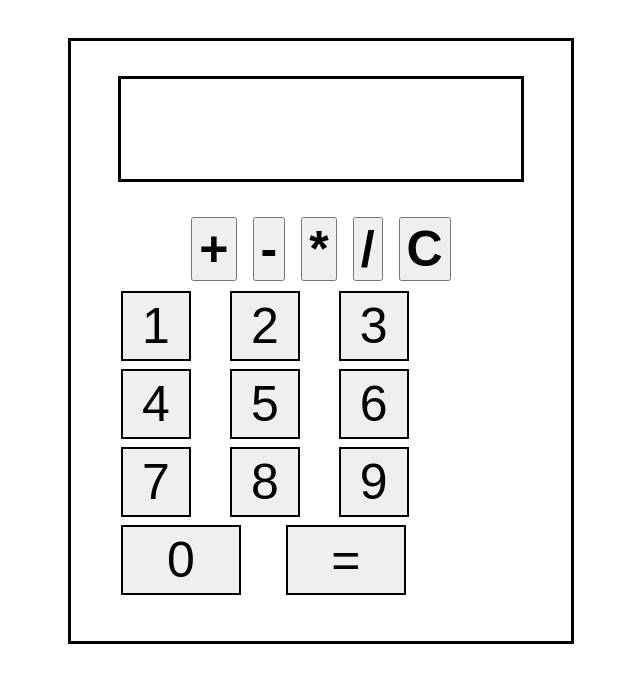
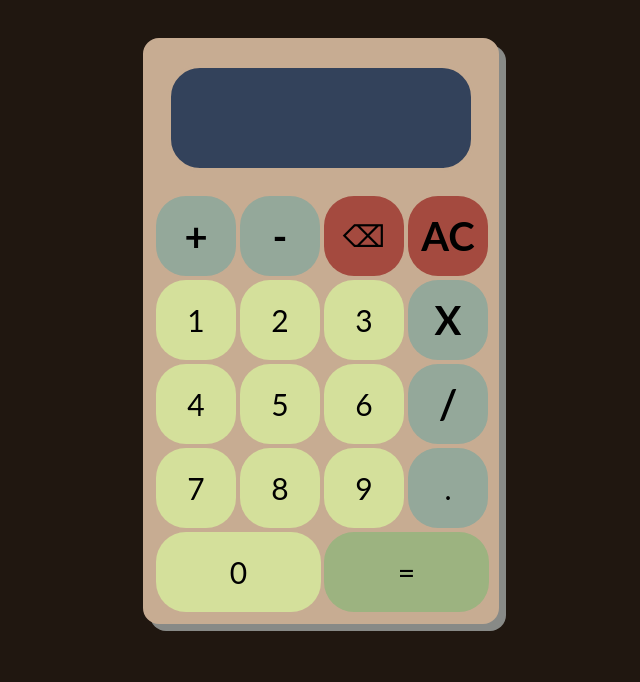
Before and after one commit to gghln/Calculator, a plain HTML site: page index.html in a window 1280 px wide. Shown: the whole page, without its empty margins (319-959 px from the left). Drawn offline with Linux system fonts and the light colour scheme.

Commit message:
Finished CSS

```diff
--- a/index.css
+++ b/index.css
@@ -1,88 +1,113 @@
+body{
+    background-color: #201710;
+}
 .container{
     border-style: solid;
-    width:500px;
-    height: 600px;
+    border-color:#C7AC92;
+    background-color: #C7AC92;
+    box-shadow: 7px 7px #888a87;
+    border-radius: 1em;
+    width:350px;
+    height: 580px;
     margin: 3% auto;
 }
+
 #screenSpace{
     border-style: solid;
-    width:400px;
+    background-color: #33425b;
+    border-color:#C7AC92;
+    border-radius: 2em;
+    width:300px;
     height: 100px;
     margin: 7% auto;
 }
 
 #currentScreen{
+    margin-top:15px;
+    margin-right: 15px;
+    font-family: 'Lato', sans-serif;
+    color: #f3f6f6;
+    height: 70px;
     text-align: right;
-    margin-top: 30px;
-    font-size: 40px;
+    font-size: 50px;
+    font-style: bold;
+
+}
+#previousScreen{
+    margin: 0;
+    font-family: 'Lato', sans-serif;
+    color: #f3f6f6;
+    height: 30px;
+    margin-right: 15px;
+    text-align: right;
+    font-size: 30px;
     font-style: bold;
 }
-#previousScreen{
-    text-align: right;
-    font-size: 25px;
-    margin-top: 0;
+
+/* Buttons Style */
+.buttonsContainer{
+    display: grid;
+    grid-template-columns: repeat(4, 5em);
+    margin-left:10px;
+    gap: 4px;
 }
 
-/* Operators Style */
-.operatorsContainer{
-    display: flex;
-    gap:1em;
-    justify-content: center;
+.buttons{
+    border-style: none;
+    border-radius: 1em;
+    background-color: #D4E09B;
+    font-family: 'Lato', sans-serif;
+    width:80px;
+    height: 80px;
+    margin: 0;
+    padding: 0;
+    text-align: center;
+    font-size: 30px;
 }
-.operators{
-    border-style: solid;
-    width:70px;
-    height: 70px;
-}
+
 h1{
     margin: 0;
     padding: 0;
     text-align: center;
-    position: relative;
-    top:50%;
-    transform: translateY(-50%);
-    font-size: 50px;
+    font-size: 40px;
 }
-/* End Operators Style */
 
-/* Numbers Style */
-.numbersContainer{
-    margin-top:10px;
-    padding-left: 10%;
-    display: grid;
-    grid-template-columns: repeat(3, 5em);
-    column-gap:1.8em;
-    row-gap: 0.5em;
+/*Background Colors*/
+.operator, #float{
+    background-color: #94A89A;
 }
-.numbers{
-    border-style: solid;
-    width:70px;
-    height: 70px;
-    margin: 0;
-    padding: 0;
-    text-align: center;
-    position: relative;
-    top:50%;
-    transform: translateY(-50%);
-    font-size: 50px;
+#clear, #backspace{
+    background-color:#a44a3f;
 }
 #equal{
-    border-style: solid;
-    width:70px;
-    height: 70px;
-    margin: 0;
-    padding: 0;
-    text-align: center;
-    position: relative;
-    top:50%;
-    transform: translateY(-50%);
-    font-size: 50px;
+    width:165px;
+    margin-left:2.8em;
+    background-color: #9CB380;
 }
 #zero{
-    width:120px;
+    width:165px;
 }
-#equal{
-    width: 120px;
-    margin-left: 70%;
+
+/*Hover effects and animations*/
+.numbers:hover{
+    background-color: #d9e3aa;
+    transition:0.2s;
+    transform: scale(1.05);
 }
-/* End Numbers Style*/
+
+.operator:hover, #float:hover{
+    background-color: #94a699;
+    transition:0.2s;
+    transform: scale(1.05);
+}
+
+#clear:hover, #backspace:hover{
+    background-color: #a15b52;
+    transition:0.1s;
+    transform: scale(1.05);
+}
+#equal:hover{
+    background-color: #9eb087;
+    transition:0.2s;
+    transform: scale(1.05);
+}
--- a/index.html
+++ b/index.html
@@ -8,28 +8,30 @@
 <body>
     <div class="container">
         <div id="screenSpace">
-            <p id="previousScreen"></p>
-            <p id="currentScreen"></p>
+            <div id="screenContainer">
+                <p id="previousScreen"></p>
+                <p id="currentScreen"></p>
+            </div>
         </div>
-        <div class="operatorsContainer">
-            <button class="operator" value="+"><h1>+</h1></button>
-            <button class="operator" value="-"><h1>-</h1></button>
-            <button class="operator" value="*"><h1>*</h1></button>
-            <button class="operator" value="/"><h1>/</h1></button>
-            <button  id="clear"><h1>C</h1></button>
-        </div>
-        <div class="numbersContainer">
-            <button class="numbers" value="1">1</button>
-            <button class="numbers" value="2">2</button>
-            <button class="numbers" value="3">3</button>
-            <button class="numbers" value="4">4</button>
-            <button class="numbers" value="5">5</button>
-            <button class="numbers" value="6">6</button>
-            <button class="numbers" value="7">7</button>
-            <button class="numbers" value="8">8</button>
-            <button class="numbers" value="9">9</button>
-            <button class="numbers" value="0" id="zero">0</button>
-            <button  id="equal">=</button>
+        <div class="buttonsContainer">
+            <button class="buttons operator" value="+"><h1>+</h1></button>
+            <button class="buttons operator" value="-"><h1>-</h1></button>
+            <button class="buttons" id="backspace">⌫</button>
+            <button class="buttons"  id="clear"><h1>AC</h1></button>
+            <button class="buttons numbers" value="1">1</button>
+            <button class="buttons numbers" value="2">2</button>
+            <button class="buttons numbers" value="3">3</button>
+            <button class="buttons operator" value="*"><h1>X</h1></button>
+            <button class="buttons numbers" value="4">4</button>
+            <button class="buttons numbers" value="5">5</button>
+            <button class="buttons numbers" value="6">6</button>
+            <button class="buttons operator" value="/"><h1>/</h1></button>
+            <button class="buttons numbers" value="7">7</button>
+            <button class="buttons numbers" value="8">8</button>
+            <button class="buttons numbers" value="9">9</button>
+            <button class="buttons" id="float">.</button>
+            <button class="buttons numbers" value="0" id="zero">0</button>
+            <button class="buttons" id="equal">=</button>
         </div>
     </div>
 </body>
--- a/index.js
+++ b/index.js
@@ -3,12 +3,14 @@ let currentNumber = '';
 let previousOperator = '';
 let currentOperator = '';
 let total = 0;
+
 //Πρόσθεσα window.EventListener για να ξεκινάει η εκτέλεση μετά τη φόρτωση της σελίδας.
 window.addEventListener('DOMContentLoaded', () => {
     let buttons = document.querySelectorAll(".numbers");
     let operators = document.querySelectorAll(".operator");
     let clear = document.querySelector("#clear");
     let equal = document.querySelector("#equal");
+    let backspace = document.querySelector("#backspace")
 
     buttons.forEach(item => {
         item.addEventListener('click', (e) =>{
@@ -51,6 +53,11 @@ window.addEventListener('DOMContentLoaded', () => {
         })
     })
 
+    backspace.addEventListener('click', () =>{
+        var value = currentScreen.innerText;
+        currentScreen.innerText = value.substr(0, value.length - 1);
+    })
+
     clear.addEventListener('click', () =>{
         clearScreen();
     })
@@ -60,7 +67,9 @@ window.addEventListener('DOMContentLoaded', () => {
     })
 
 
-    document.addEventListener('keypress', (e)=>{
+
+
+    document.addEventListener('keydown', (e)=>{
         if(e.key in [0,1,2,3,4,5,6,7,8,9]){
             currentScreen.innerText += e.key;
             currentNumber = Number(currentScreen.innerText)
@@ -99,8 +108,13 @@ window.addEventListener('DOMContentLoaded', () => {
                 currentScreen.innerText = ''
             }
         }
-         else if (e.key == "="){
+        else if (e.key == "="){
             operate(previousNumber,currentNumber,currentOperator)
+        }else if (e.key == "Backspace"){
+            var value = currentScreen.innerText;
+            currentScreen.innerText = value.substr(0, value.length - 1);
+        }else if(e.key == "Enter"){
+            clearScreen()
         }
     })
 });
```
